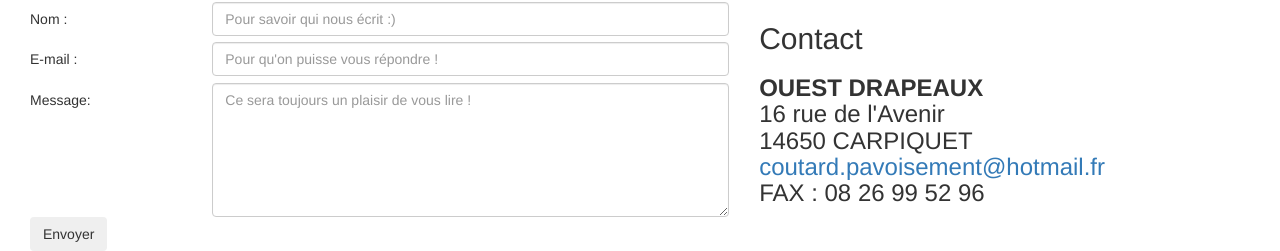
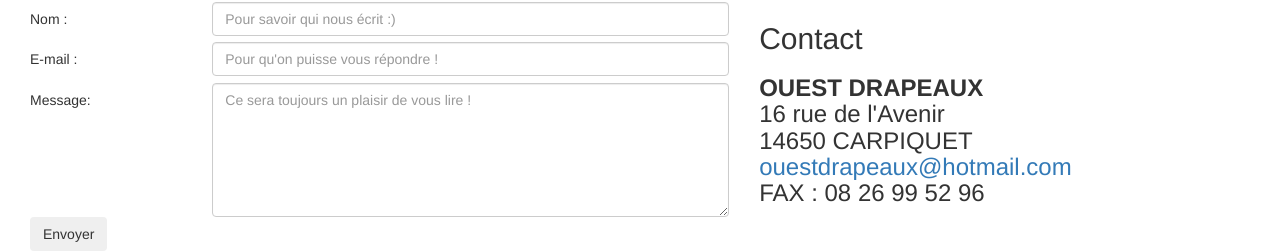
Before and after one commit to pablofaust/ouestdrapeaux, a PHP site: page /index.php in a window 1280 px wide; the page is wider, and only the part inside the window is pictured. Shown: the part 1370-1621 px from the top of that part. Run offline with PHP 8.4, Linux system fonts and the light colour scheme; some libraries are stand-ins or nearby versions.

Commit message:
Update contact

```diff
--- a/home/body.php
+++ b/home/body.php
@@ -13,7 +13,7 @@
 		 	<h3><strong>OUEST DRAPEAUX</strong><br>
 		 		16 rue de l'Avenir<br>
 		 		14650 Carpiquet<br>
-		 		<a href="mailto:coutard.pavoisement@hotmail.fr">ouestdrapeaux@hotmail.com</a><br>
+		 		<a href="mailto:ouestdrapeaux@hotmail.com">ouestdrapeaux@hotmail.com</a><br>
 		 		FAX : 08 26 99 96</h3>
 		 </div>
 
--- a/home/form.php
+++ b/home/form.php
@@ -39,7 +39,7 @@
       <h3><strong>OUEST DRAPEAUX</strong><br>
         16 rue de l'Avenir<br>
         14650 CARPIQUET<br>
-        <a href="mailto:coutard.pavoisement@hotmail.fr">coutard.pavoisement@hotmail.fr</a><br>
+        <a href="mailto:ouestdrapeaux@hotmail.com">ouestdrapeaux@hotmail.com</a><br>
         FAX : 08 26 99 52 96</h3>
      </div>
   </div>
```
